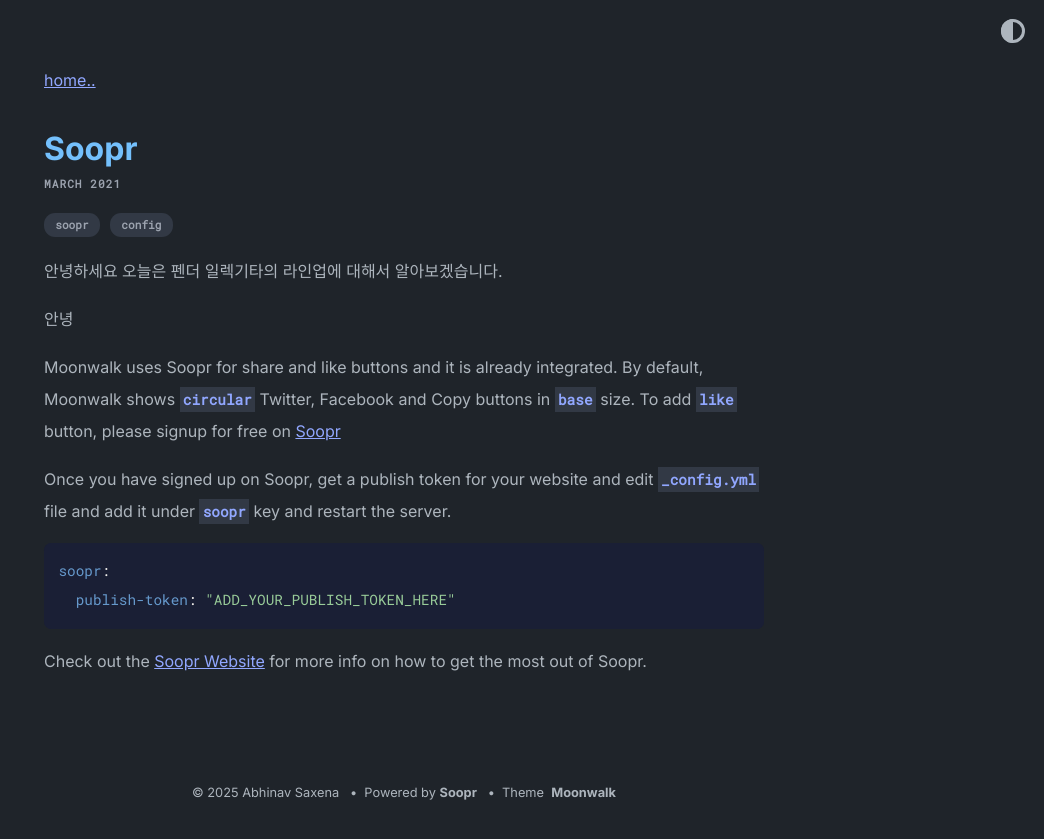
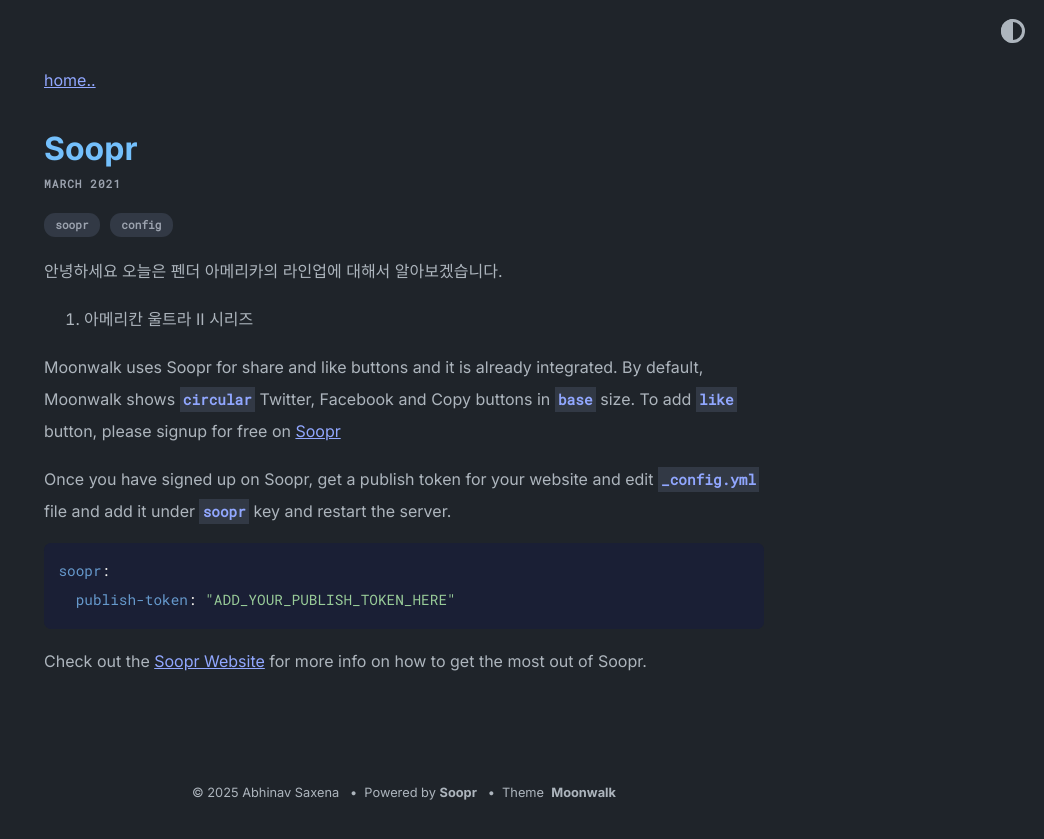
Before and after one commit to qodchgfl130/qodchgfl130.github.com, a Jekyll site: the page built from _posts/2021-03-04-soopr.md, in a window 1280 px wide. Shown: the top 839 px of the page, without its empty margins (236-1280 px from the left). Built offline with Jekyll 4.4.1, drawn with Linux system fonts in a browser that asks for light colours.

Commit message:
Update 2021-03-04-soopr.md

```diff
--- a/_posts/2021-03-04-soopr.md
+++ b/_posts/2021-03-04-soopr.md
@@ -3,9 +3,9 @@ layout: post
 tags: [soopr, config]
 ---
 
-안녕하세요 오늘은 펜더 일렉기타의 라인업에 대해서 알아보겠습니다.
+안녕하세요 오늘은 펜더 아메리카의 라인업에 대해서 알아보겠습니다.
 
-안녕
+1. 아메리칸 울트라 II 시리즈
 
 Moonwalk uses Soopr for share and like buttons and it is already integrated. By default, Moonwalk shows `circular` Twitter, Facebook and Copy buttons in `base` size. To add `like` button, please signup for free on [Soopr][soopr-website]
 
```
